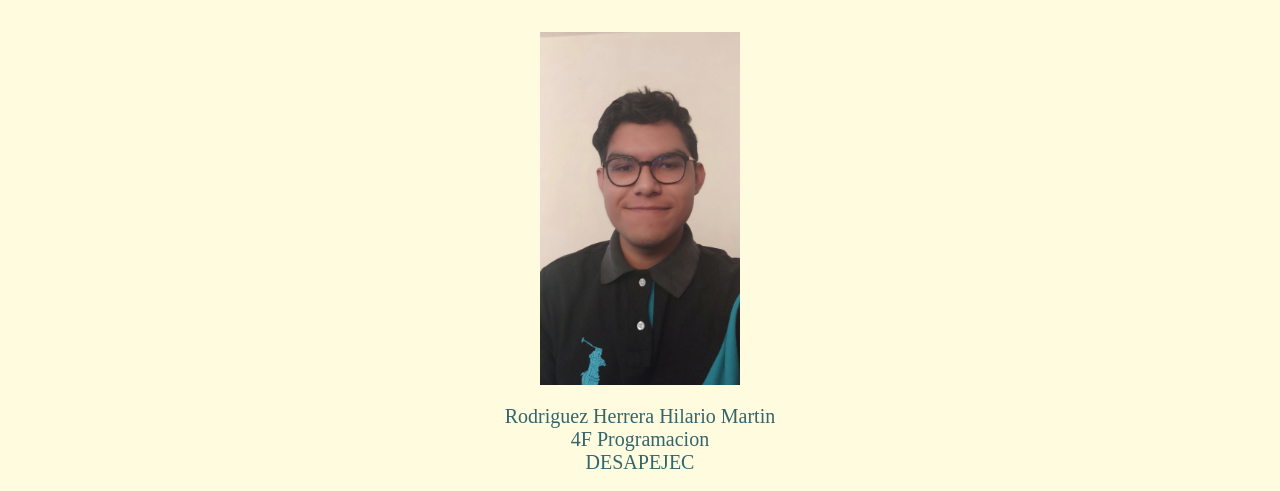
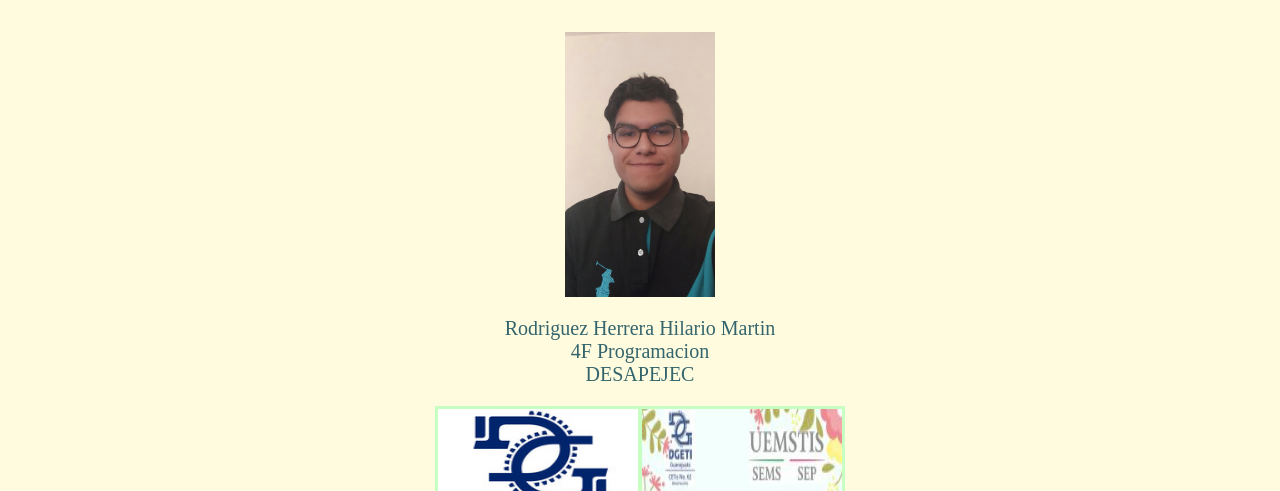
Before and after one commit to MrHilarioR/T20-Ruleta-Programadores-Pbc-Sm11, a plain HTML site: page index.html in a window 1280 px wide. Shown: the part 307-798 px from the top of the page. Drawn offline with Linux system fonts and the light colour scheme.

Commit message:
Update estilo.css

```diff
--- a/estilo.css
+++ b/estilo.css
@@ -49,5 +49,5 @@ img{
 }
 #Yo{
     height: auto;
-    width: 200;
+    width: 150;
 }
```
